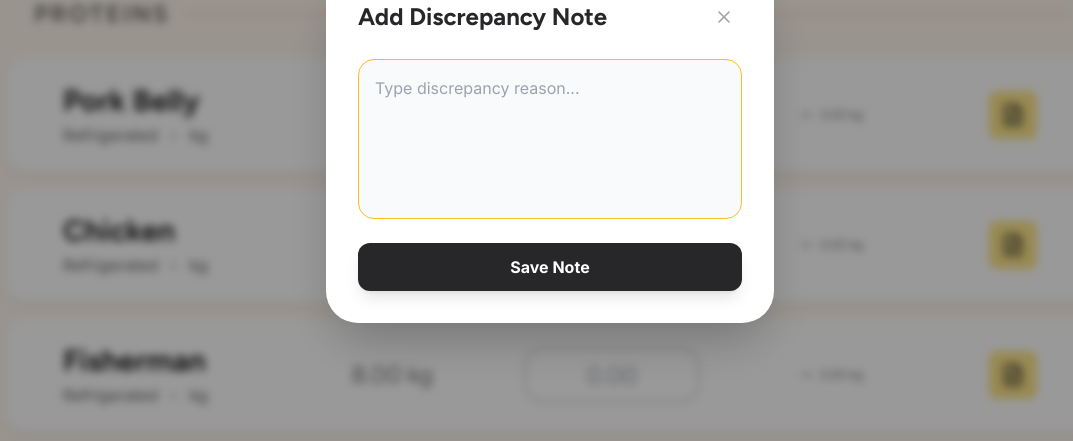
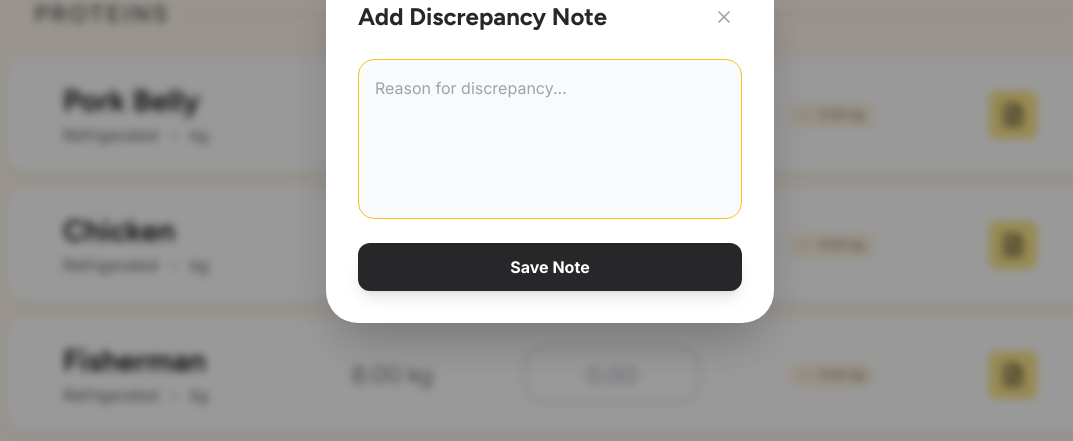
Before and after one commit to ShanRaboy11/Qios, a Next.js app: page /1/employee/StockAudit in a window 1280 px wide. Both pictures are taken after a click on the button 1103 px from the left and 370 px from the top of the page. Shown: the part 255-696 px from the top of the page, without its empty margins (90-1163 px from the left). Built offline with nearby package versions, Linux system fonts and the light colour scheme.

Commit message:
fix: updated stock audit -Eupinado

```diff
--- a/src/app/(employee)/[id]/employee/StockAudit/page.tsx
+++ b/src/app/(employee)/[id]/employee/StockAudit/page.tsx
@@ -12,6 +12,7 @@ import {
 } from "lucide-react";
 import { cn } from "@/lib/utils";
 import { Button } from "@/components/atoms/Button";
+import { Badge } from "@/components/atoms/Badge";
 
 interface Ingredient {
   id: string;
@@ -63,7 +64,7 @@ export default function StockAudit() {
     <div className="w-full min-h-screen p-6 lg:p-24 bg-orange-50 flex flex-col gap-12 overflow-hidden font-figtree">
       <div className="w-full flex flex-col gap-7">
 
-        {/* TABLE HEADER - Adjusted for symmetry + Font Applied */}
+        {/* TABLE HEADER - Symmetrical Layout */}
         <div className="w-full px-14 py-8 bg-neutral-500/10 rounded-t-[50px] flex items-center border-b border-neutral-200 font-figtree">
           <div className="flex-1 text-black text-xl lg:text-2xl font-semibold uppercase tracking-wider text-left">Ingredient</div>
           <div className="flex-1 text-center text-black text-xl lg:text-2xl font-semibold uppercase tracking-wider">System Count</div>
@@ -88,22 +89,22 @@ export default function StockAudit() {
                 return (
                   <div key={item.id} className="w-full px-14 py-6 bg-white rounded-[20px] shadow-[0px_4px_10px_0px_rgba(0,0,0,0.05)] flex items-center transition-all hover:shadow-md border border-transparent hover:border-orange-200">
 
-                    {/* Ingredient - Symmetrical Left + Font Applied */}
+                    {/* Ingredient - Symmetrical Start */}
                     <div className="flex-1 flex flex-col gap-1 text-left">
                       <div className="text-zinc-800 text-2xl lg:text-3xl font-bold font-figtree">{item.name}</div>
                       <div className="flex items-center gap-3 text-neutral-500 font-medium font-inter">
                         <span>{item.category}</span>
-                        <span className="text-gray-400 text-sm leading-5">•</span>
+                        <span className="text-gray-400 text-sm font-normal leading-5">•</span>
                         <span>{item.unit}</span>
                       </div>
                     </div>
 
-                    {/* System Count - Font Applied */}
-                    <div className="flex-1 text-center text-neutral-500 text-2xl font-normal font-figtree">
+                    {/* System Count */}
+                    <div className="flex-1 text-center text-neutral-500 text-xl lg:text-2xl font-normal font-figtree">
                       {item.systemCount.toFixed(2)} {item.unit}
                     </div>
 
-                    {/* Physical Count - Font Applied */}
+                    {/* Physical Count */}
                     <div className="flex-1 flex justify-center">
                       <div className="relative w-40 lg:w-44 h-14">
                         <input
@@ -111,33 +112,52 @@ export default function StockAudit() {
                           value={physicalCounts[item.id] || ""}
                           onChange={(e) => handleInputChange(item.id, e.target.value)}
                           placeholder="0.00"
-                          className="w-full h-full bg-white rounded-[20px] outline outline-2 outline-offset-[-2px] outline-neutral-500/30 text-center text-2xl font-normal text-neutral-500 focus:outline-amber-400 font-figtree"
+                          className="w-full h-full bg-white rounded-[20px] outline outline-2 outline-offset-[-2px] outline-neutral-500/30 text-center text-xl lg:text-2xl font-normal text-neutral-500/80 focus:outline-amber-400 font-figtree"
                         />
                       </div>
                     </div>
 
-                    {/* Variance - Meta uses font-inter */}
+                    {/* Variance - Integrated Badge component */}
                     <div className="flex-1 flex justify-center">
-                      <div className={cn(
-                        "w-32 px-4 py-2 rounded-[50px] outline outline-1 outline-offset-[-1px] flex justify-center items-center gap-[5px] overflow-hidden transition-all",
-                        variance.status === "increase" && "bg-lime-100 outline-green-500 text-green-500",
-                        variance.status === "decrease" && "bg-red-600/20 outline-red-600/90 text-red-600/90",
-                        variance.status === "inactive" && "bg-white outline-neutral-500 text-neutral-500"
-                      )}>
-                        {variance.status === "increase" && <TrendingUp size={16} />}
-                        {variance.status === "decrease" && <TrendingDown size={16} />}
-                        {variance.status === "inactive" && <Minus size={16} />}
-                        <div className="text-xs font-normal font-inter">{variance.value.toFixed(2)} {item.unit}</div>
-                      </div>
+                      {variance.status === "increase" && (
+                        <Badge
+                          color="success"
+                          variant="outline"
+                          leftIcon={<TrendingUp size={14} />}
+                          className="font-inter"
+                        >
+                          {variance.value.toFixed(2)} {item.unit}
+                        </Badge>
+                      )}
+                      {variance.status === "decrease" && (
+                        <Badge
+                          color="error"
+                          variant="outline"
+                          leftIcon={<TrendingDown size={14} />}
+                          className="font-inter"
+                        >
+                          {variance.value.toFixed(2)} {item.unit}
+                        </Badge>
+                      )}
+                      {variance.status === "inactive" && (
+                        <Badge
+                          color="primary"
+                          variant="subtle"
+                          leftIcon={<Minus size={14} />}
+                          className="font-inter text-neutral-500"
+                        >
+                          {variance.value.toFixed(2)} {item.unit}
+                        </Badge>
+                      )}
                     </div>
 
-                    {/* Notes - Symmetrical Right */}
+                    {/* Notes - Symmetrical End */}
                     <div className="w-24 flex justify-end">
                       <button
                         onClick={() => setActiveNoteId(item.id)}
                         className={cn(
                           "p-3 rounded-lg transition-all relative",
-                          hasNote ? "bg-amber-400 text-white" : "bg-amber-200 text-zinc-800 hover:bg-amber-300"
+                          hasNote ? "bg-amber-400 text-white shadow-md" : "bg-amber-200 text-zinc-800 hover:bg-amber-300"
                         )}
                       >
                         <FileText size={24} />
@@ -152,7 +172,7 @@ export default function StockAudit() {
         ))}
       </div>
 
-      {/* FOOTER ACTIONS - Buttons use font-inter */}
+      {/* FOOTER ACTIONS */}
       <div className="flex justify-center lg:justify-end items-center gap-6 mt-8 font-inter">
         <Button
           variant="outline"
@@ -184,7 +204,7 @@ export default function StockAudit() {
                 autoFocus
                 value={notes[activeNoteId] || ""}
                 onChange={(e) => setNotes(prev => ({ ...prev, [activeNoteId]: e.target.value }))}
-                placeholder="Type discrepancy reason..."
+                placeholder="Reason for discrepancy..."
                 className="w-full h-40 p-4 bg-gray-50 border border-neutral-200 rounded-2xl focus:outline-none focus:border-amber-400 resize-none font-inter text-neutral-600"
               />
               <Button onClick={() => setActiveNoteId(null)} className="w-full h-12 bg-zinc-800 hover:bg-zinc-700 text-white font-bold rounded-xl font-inter">
```
